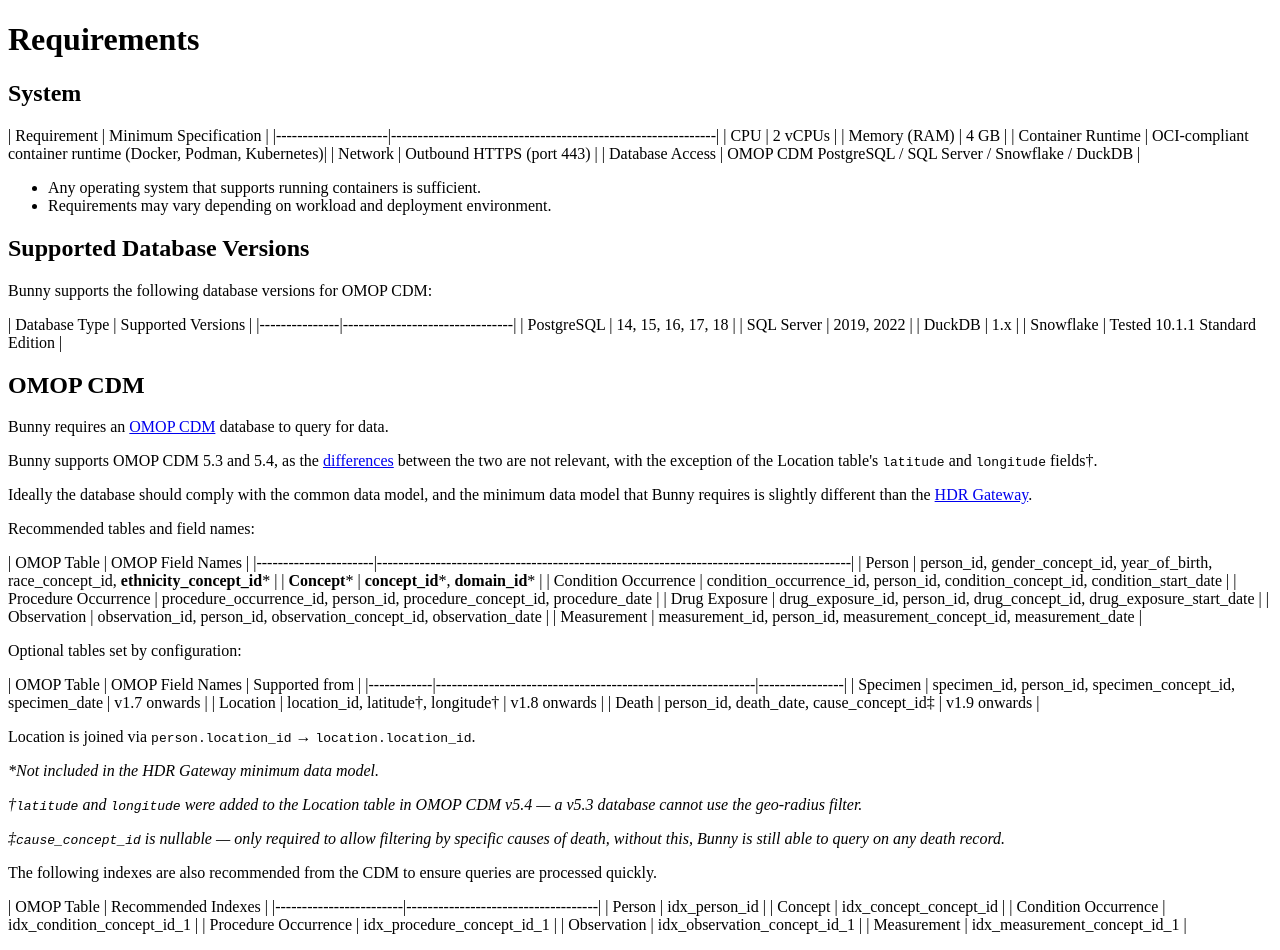
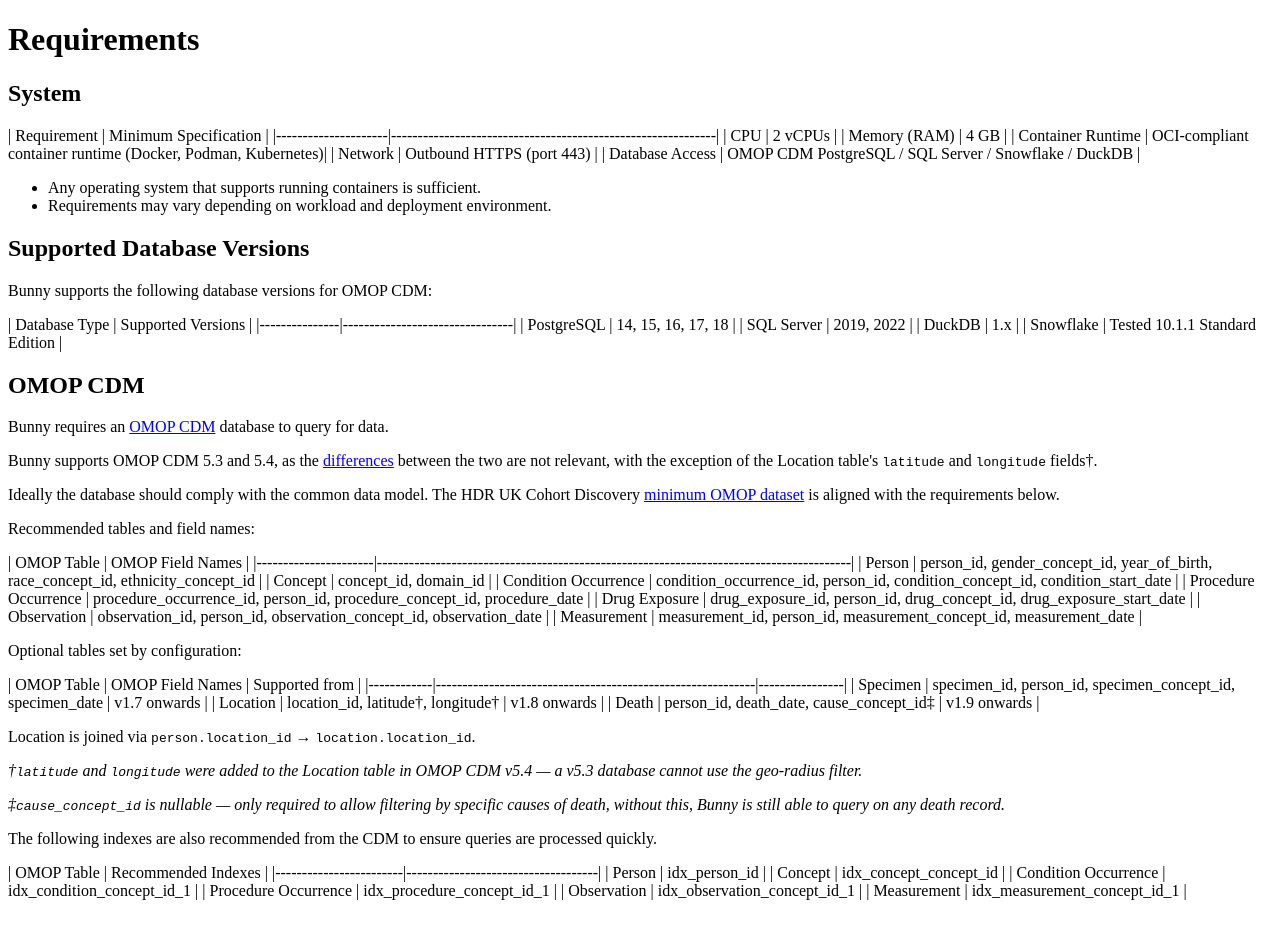
Before and after one commit to Health-Informatics-UoN/hutch, a Next.js app in the folder website/: page /bunny/deployment/requirements in a window 1280 px wide. After the commit the page ends 916 px from the top, so only its background shows below. Built offline with nearby package versions, Linux system fonts and the light colour scheme.

Commit message:
Update Bunny docs to remove reference to 'different HDR standards' for OMOP requirements

```diff
--- a/website/pages/bunny/deployment/requirements.mdx
+++ b/website/pages/bunny/deployment/requirements.mdx
@@ -30,14 +30,14 @@ Bunny requires an [OMOP CDM](https://ohdsi.github.io/CommonDataModel/background.
 
 Bunny supports OMOP CDM 5.3 and 5.4, as the [differences](https://ohdsi.github.io/CommonDataModel/cdm54Changes.html) between the two are not relevant, with the exception of the Location table's `latitude` and `longitude` fields†.
 
-Ideally the database should comply with the common data model, and the minimum data model that Bunny requires is slightly different than the [HDR Gateway](https://healthdatagateway.org/en/data-custodian/support/cohort-discovery).
+Ideally the database should comply with the common data model. The HDR UK Cohort Discovery [minimum OMOP dataset](https://hdruk.github.io/cohort-discovery-service-docs/omop/minimum-dataset/) is aligned with the requirements below.
 
 Recommended tables and field names:
 
 | OMOP Table           | OMOP Field Names                                                                        |
 |----------------------|-----------------------------------------------------------------------------------------|
-| Person               | person_id, gender_concept_id, year_of_birth, race_concept_id, **ethnicity_concept_id*** |
-| **Concept***         | **concept_id***, **domain_id***                                                         |
+| Person               | person_id, gender_concept_id, year_of_birth, race_concept_id, ethnicity_concept_id      |
+| Concept              | concept_id, domain_id                                                                   |
 | Condition Occurrence | condition_occurrence_id, person_id, condition_concept_id, condition_start_date          |
 | Procedure Occurrence | procedure_occurrence_id, person_id, procedure_concept_id, procedure_date                |
 | Drug Exposure        | drug_exposure_id, person_id, drug_concept_id, drug_exposure_start_date                  |
@@ -54,8 +54,6 @@ Optional tables set by configuration:
 
 Location is joined via `person.location_id` → `location.location_id`.
 
-_*Not included in the HDR Gateway minimum data model._
-
 _†`latitude` and `longitude` were added to the Location table in OMOP CDM v5.4 — a v5.3 database cannot use the geo-radius filter._
 
 _‡`cause_concept_id` is nullable — only required to allow filtering by specific causes of death, without this, Bunny is still able to query on any death record._
```
